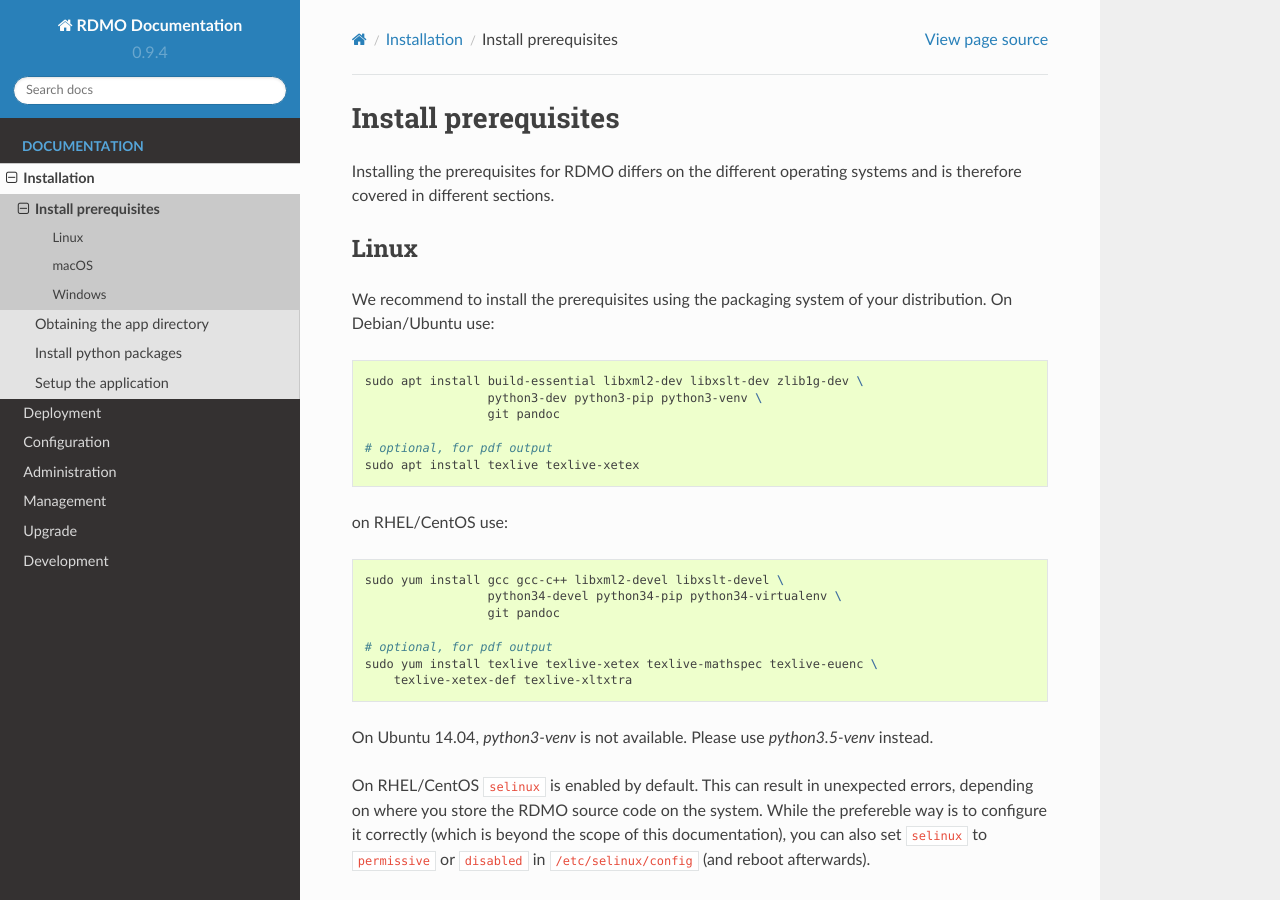
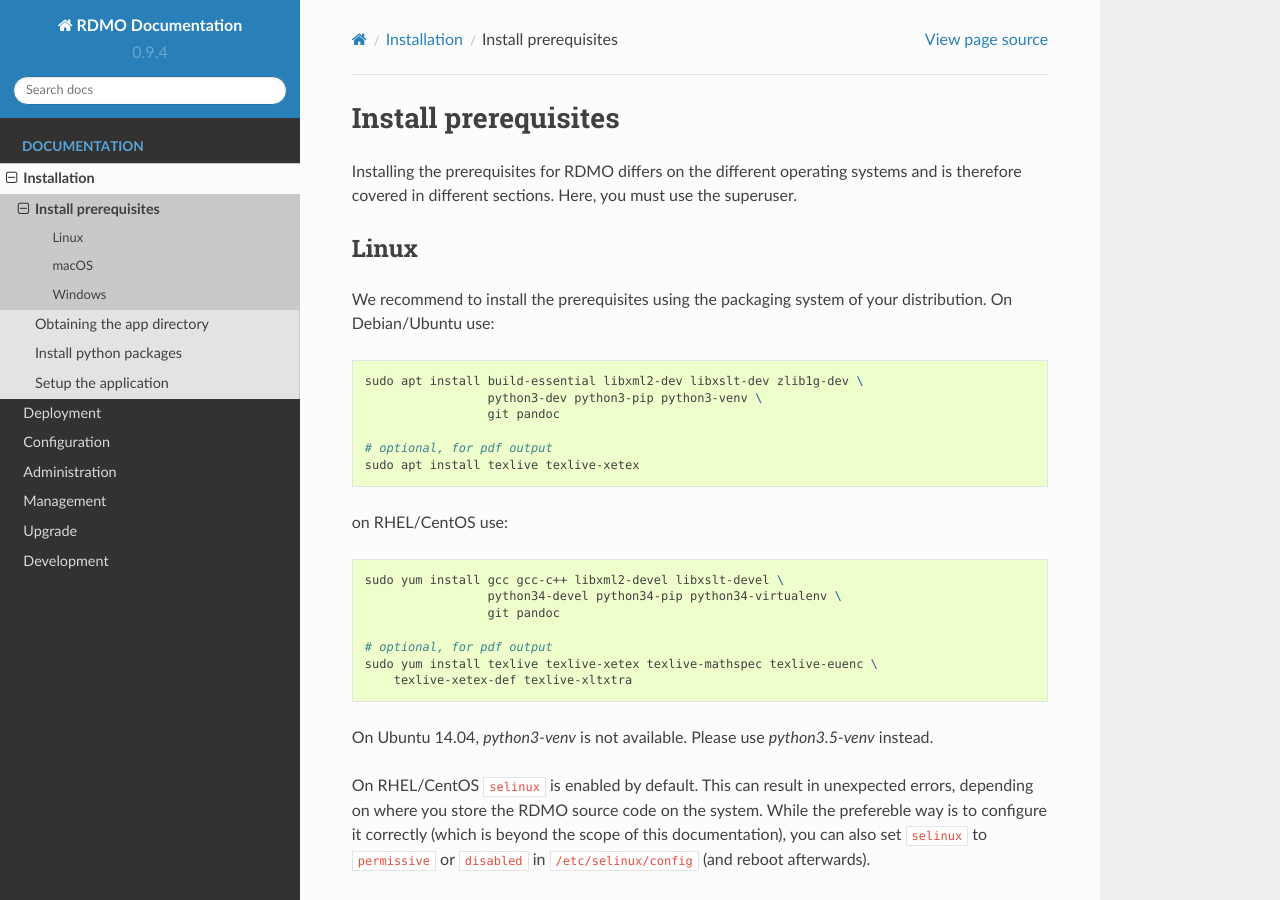
Before and after one commit to rdmorganiser/rdmo-docs, a Sphinx documentation site: the page built from docs/installation/prerequisites.rst, in a window 1280 px wide and 900 px high. Built offline with Sphinx 7.4.7 and the Read the Docs theme 2.0.0, drawn with Linux system fonts in a browser that asks for light colours.

Commit message:
Update prerequisites.rst

```diff
--- a/docs/installation/prerequisites.rst
+++ b/docs/installation/prerequisites.rst
@@ -1,7 +1,7 @@
 Install prerequisites
 ---------------------
 
-Installing the prerequisites for RDMO differs on the different operating systems and is therefore covered in different sections.
+Installing the prerequisites for RDMO differs on the different operating systems and is therefore covered in different sections. Here, you must use the superuser.
 
 Linux
 ~~~~~
```
